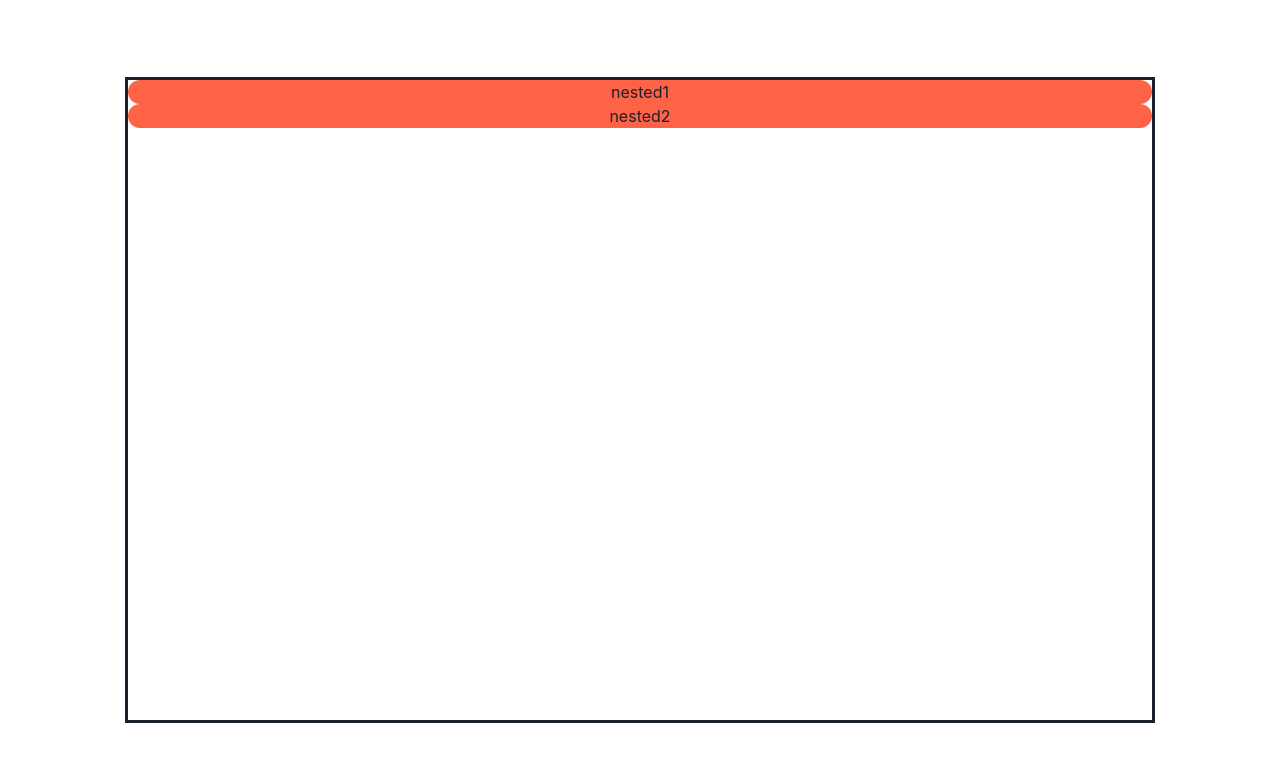
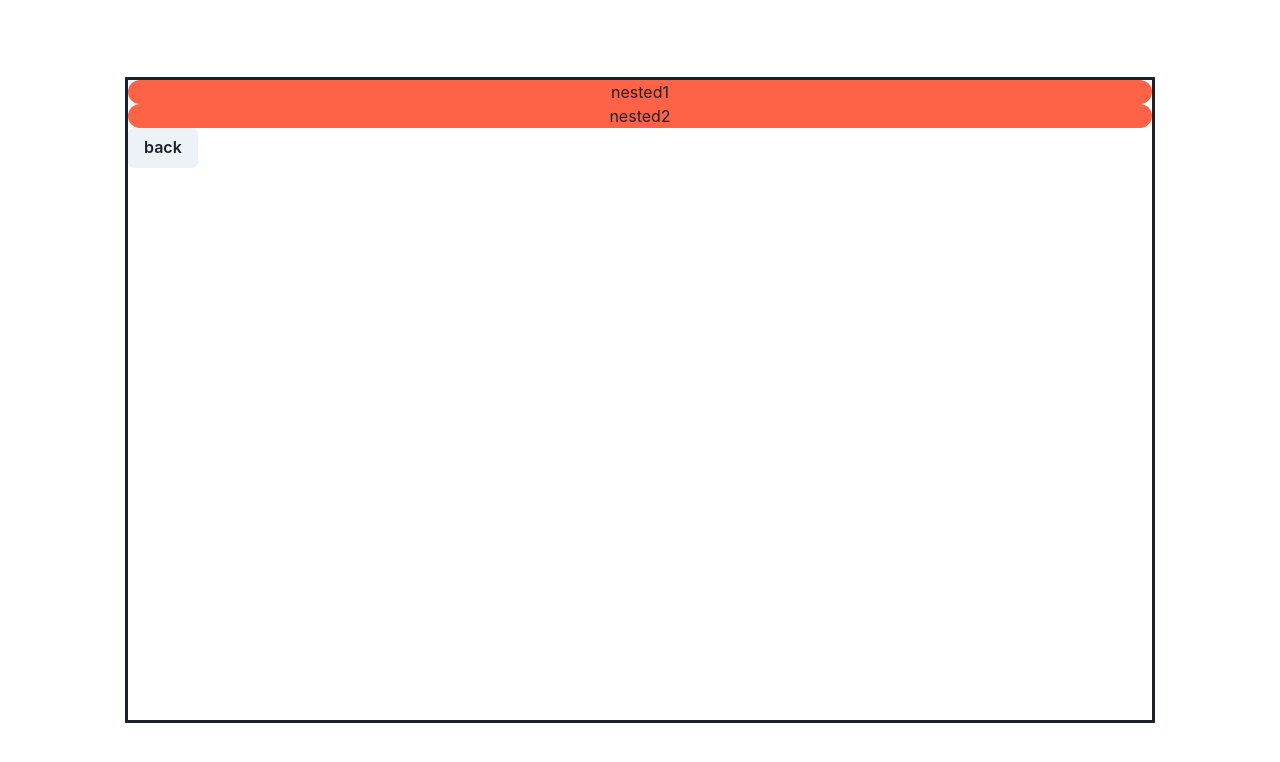
Before and after one commit to NULL-header/null-header.github.io, a React app: page / in a window 1280 px wide. Both pictures are taken after a click on the element "title2". Shown: the top 762 px of the page. Built offline with nearby package versions, Linux system fonts and the light colour scheme.

Commit message:
feat: back #6

```diff
--- a/src/components/content-tree/tree.tsx
+++ b/src/components/content-tree/tree.tsx
@@ -1,5 +1,5 @@
 import React, { useState, useCallback, useEffect } from "react";
-import { keyframes, Box } from "@chakra-ui/react";
+import { keyframes, Box, Button } from "@chakra-ui/react";
 import { motion, AnimatePresence } from "framer-motion";
 import { ItemProps, Item } from "./item";
 import { Menu } from "./menu";
@@ -40,11 +40,13 @@ export const Tree = ({ contents }: TreeProps) => {
     [],
   );
 
+  const back = useCallback(() => {
+    setLevels((lastLevels) => lastLevels.slice(0, -1));
+  }, []);
+
   return (
+    <Box width="80%" height="80%" outline="solid">
       <Box
-      outline="solid"
-      width="80%"
-      height="80%"
         overflow="hidden"
         display="grid"
         gridTemplateColumns="1fr"
@@ -60,5 +62,7 @@ export const Tree = ({ contents }: TreeProps) => {
           level={levels.length}
         />
       </Box>
+      {levels.length > 1 ? <Button onClick={back}>back</Button> : ""}
+    </Box>
   );
 };
```
Lines whose indentation alone changed are shown as unchanged.
